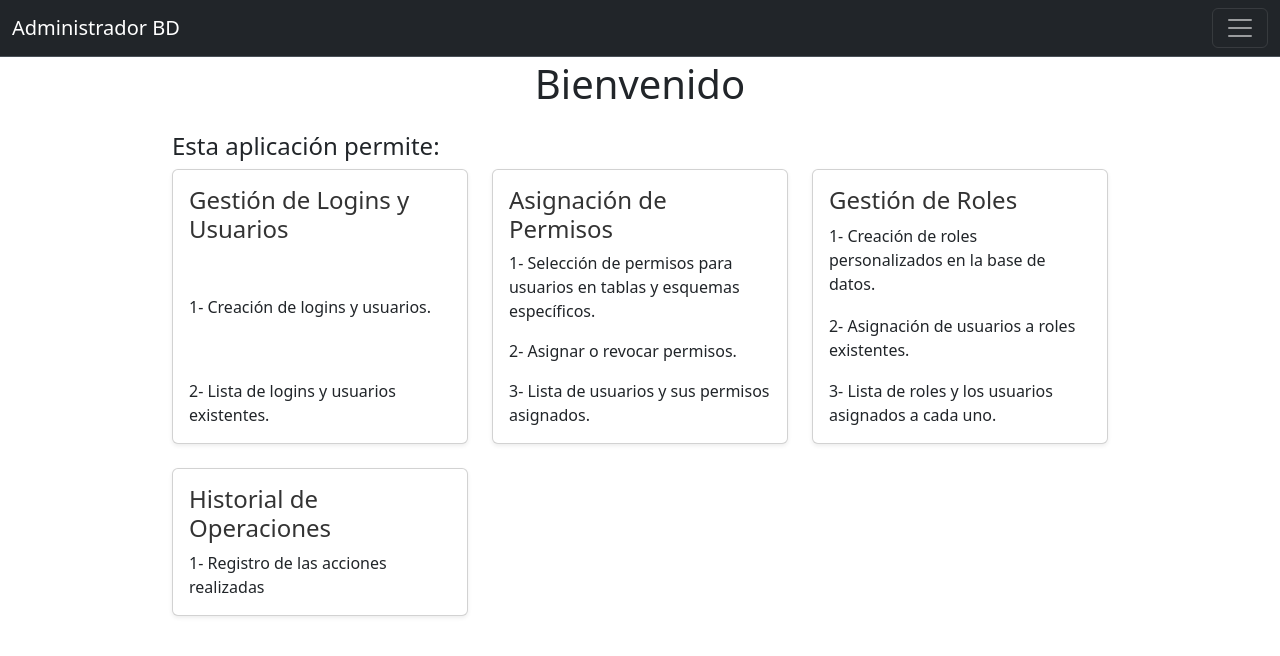
After one commit to Gatito027/Aplicacion_administradorBDs, a Django app: page /gestionusuarios in a window 1280 px wide. The commit adds this page. Shown: the top 656 px of the page. Run offline with Django 5.2, Linux system fonts and the light colour scheme.

Commit message:
Gestion de usuarios y logins inicial

```diff
--- a/aplicacionAdmin/settings.py
+++ b/aplicacionAdmin/settings.py
@@ -79,8 +79,8 @@ DATABASES = {
     'default': {
         'ENGINE': 'mssql',
         'NAME': 'AdminBD',
-        'USER': 'sa',
-        'PASSWORD': 'mimiau',
+        'USER': 'superadmin',
+        'PASSWORD': 'P@ssw0rd123',
         'HOST': 'localhost',
         'PORT': '',
         'OPTIONS': {'driver':'ODBC Driver 17 for SQL Server'}
--- a/aplicacionWeb/templates/layouts/base.html
+++ b/aplicacionWeb/templates/layouts/base.html
@@ -6,6 +6,7 @@
     <title>Administrador de Base de Datos</title>
     <link href="https://cdn.jsdelivr.net/npm/bootstrap@5.3.3/dist/css/bootstrap.min.css" rel="stylesheet">
     <script src="https://cdn.jsdelivr.net/npm/bootstrap@5.3.3/dist/js/bootstrap.bundle.min.js"></script>
+    <script src="https://code.jquery.com/jquery-3.6.0.min.js"></script>
     <style>
         /* Asegúrate de ajustar el margen superior según la altura de la navbar */
         .content {
@@ -29,23 +30,25 @@
                 <div class="offcanvas-body">
                   <ul class="navbar-nav justify-content-end flex-grow-1 pe-3">
                     <li class="nav-item">
-                      <a class="nav-link active" aria-current="page" href="{% url 'crearBdView' %}">Crear una BD</a>
-                    </li>
-                    <li class="nav-item">
-                      <a class="nav-link" href="#">Link</a>
+                      <a class="nav-link" aria-current="page" href="{% url 'crearBdView' %}">Crear una BD</a>
                     </li>
                     <li class="nav-item dropdown">
                       <a class="nav-link dropdown-toggle" href="#" role="button" data-bs-toggle="dropdown" aria-expanded="false">
-                        Dropdown
+                        Administración y creacion de usuarios
                       </a>
                       <ul class="dropdown-menu">
-                        <li><a class="dropdown-item" href="#">Action</a></li>
-                        <li><a class="dropdown-item" href="#">Another action</a></li>
+                        <li><a class="dropdown-item" href="{% url 'gestionUsuarios' %}">Inicio</a></li>
                         <li>
                           <hr class="dropdown-divider">
                         </li>
-                        <li><a class="dropdown-item" href="#">Something else here</a></li>
+                        <li><a class="dropdown-item" href="{% url 'listaUsuarios' %}">Gestión de logins y usuarios</a></li>
+                        <li><a class="dropdown-item" href="#">Asignacion de permisos</a></li>
+                        <li><a class="dropdown-item" href="#">Gestión de roles</a></li>
+                        <li><a class="dropdown-item" href="#">Historial de Operaciones</a></li>
                       </ul>
+                    </li>
+                    <li class="nav-item">
+                      <a class="nav-link" href="#">Backups</a>
                     </li>
                   </ul>
                 </div>
--- /dev/null
+++ b/aplicacionWeb/templates/pages/views/UsuariosInicio.html
@@ -0,0 +1,98 @@
+{% extends 'layouts/base.html' %}
+{% load static %}
+{% block content %}
+
+<div class="container mt-4">
+    <h1 class="text-center mb-4">Bienvenido</h1>
+    <h4>Esta aplicación permite:</h4>
+    <div class="row">
+        <div class="col-md-4 col-sm-6 mb-4">
+            <a class="text-decoration-none" href="{% url 'listaUsuarios' %}">
+                <div class="card h-100 shadow-sm">
+                    <div class="card-body">
+                        <h4 class="card-title">Gestión de Logins y Usuarios</h4>
+                        <p class="card-text">1- Creación de logins y usuarios.</p>
+                        <p class="card-text">2- Lista de logins y usuarios existentes.</p>
+                    </div>
+                </div>
+            </a>
+        </div>
+        <div class="col-md-4 col-sm-6 mb-4">
+            <a class="text-decoration-none" href="#">
+                <div class="card h-100 shadow-sm">
+                    <div class="card-body">
+                        <h4 class="card-title">Asignación de Permisos</h4>
+                        <p class="card-text">1- Selección de permisos para usuarios en tablas y esquemas específicos.
+                        </p>
+                        <p class="card-text">2- Asignar o revocar permisos.</p>
+                        <p class="card-text">3- Lista de usuarios y sus permisos asignados.</p>
+                    </div>
+                </div>
+            </a>
+        </div>
+        <div class="col-md-4 col-sm-6 mb-4">
+            <a class="text-decoration-none" href="#">
+                <div class="card h-100 shadow-sm">
+                    <div class="card-body">
+                        <h4 class="card-title">Gestión de Roles</h4>
+                        <p class="card-text">1- Creación de roles personalizados en la base de datos.</p>
+                        <p class="card-text">2- Asignación de usuarios a roles existentes.</p>
+                        <p class="card-text">3- Lista de roles y los usuarios asignados a cada uno.</p>
+                    </div>
+                </div>
+            </a>
+        </div>
+        <div class="col-md-4 col-sm-6 mb-4">
+            <a class="text-decoration-none" href="#">
+                <div class="card h-100 shadow-sm">
+                    <div class="card-body">
+                        <h4 class="card-title">Historial de Operaciones</h4>
+                        <p class="card-text">1- Registro de las acciones realizadas</p>
+                    </div>
+                </div>
+            </a>
+        </div>
+    </div>
+</div>
+</div>
+
+<style scoped>
+    .container {
+        max-width: 960px;
+    }
+
+    .card-title {
+        font-size: 1.5rem;
+        color: #333;
+    }
+
+    .card-text {
+        font-size: 1rem;
+    }
+
+    .card-body {
+        display: flex;
+        flex-direction: column;
+        justify-content: space-between;
+    }
+
+    .card-img-top {
+        height: 250px;
+        object-fit: cover;
+    }
+
+    .text-muted {
+        color: #6c757d !important;
+    }
+
+    /* Estilos adicionales para el efecto hover */
+    .card:hover {
+        transform: scale(1.05);
+        transition: transform 0.2s;
+    }
+
+    .card:hover .card-title {
+        color: #007bff;
+    }
+</style>
+{% endblock %}
--- a/aplicacionWeb/urls.py
+++ b/aplicacionWeb/urls.py
@@ -4,6 +4,10 @@ from . import views
 
 urlpatterns = [
     path('', views.crearBD, name='crearBdView'),
-    path('/newdatabase', views.ejecutarCreacion, name='crearBd'),
+    path('newdatabase', views.ejecutarCreacion, name='crearBd'),
     path('resultado/<str:message>/', views.mostrar_resultado, name='result_page'),
+    path('gestionusuarios', views.getionUsuarios, name='gestionUsuarios'),
+    path('listausuarios', views.listaUsuarios, name='listaUsuarios'),
+    path('fromularioLogin', views.formularioLogin, name='formularioLogin'),
+    path('ejecutarCrearUsuario', views.CrearLoginUsuarioView, name='ejecutarCrearUsuario'),
 ]
--- a/aplicacionWeb/views.py
+++ b/aplicacionWeb/views.py
@@ -1,6 +1,7 @@
 from django.shortcuts import render, redirect
 from django.db import connection
 from django.http import JsonResponse
+from django.views.decorators.csrf import csrf_exempt
 
 # Create your views here.
 def crearBD(request):
@@ -83,3 +84,54 @@ def ejecutarCreacion(request):
 
 def mostrar_resultado(request, message):
     return render(request, 'pages/Messages/resultado.html', {'message': message})
+
+def getionUsuarios(request):
+    return render(request, 'pages/views/UsuariosInicio.html')
+
+def listaUsuarios(request):
+    try:
+        with connection.cursor() as cursor:
+            cursor.execute("EXEC consultarLoginsUsuarios;")
+            usuarios = cursor.fetchall()
+        return render(request, 'pages/views/LoginsUsuarios.html', {'usuarios':usuarios})
+    except Exception as e:
+        return redirect('result_page', message='Ocurrio un error')
+
+def formularioLogin(request):
+    try:
+        with connection.cursor() as cursor:
+            cursor.execute("SELECT name AS BaseDeDatos FROM sys.databases;")
+            resultado = cursor.fetchall()
+        return render(request, 'pages/Formularios/usuariosLoginsform.html', {'dbs':resultado})
+    except Exception as e:
+        return redirect('result_page', message='Ocurrio un error')
+
+@csrf_exempt
+def CrearLoginUsuarioView(request):
+    if request.method == 'POST':
+        loginName = request.POST.get('loginName')
+        loginPassword = request.POST.get('loginPassword')
+        usuarios = []
+        # Recoger todos los usuarios y bases de datos enviados
+        i = 0
+        while True:
+            userName = request.POST.get(f'userName{i}')
+            bd = request.POST.get(f'bd{i}')
+            if not userName or not bd:
+                break
+            usuarios.append((userName, bd))
+            i += 1
+
+        try:
+            # Ejecutar el procedimiento almacenado para cada usuario
+            for userName, bd in usuarios:
+                with connection.cursor() as cursor:
+                    cursor.execute(
+                        "EXEC CrearLoginYUsuario @loginName=%s, @loginPassword=%s, @userName=%s, @bd=%s",
+                        [loginName, loginPassword, userName, bd]
+                    )
+            return JsonResponse({'status': 'success', 'message': 'Login y usuarios creados exitosamente.'})
+        except Exception as e:
+            return JsonResponse({'status': 'error', 'message': str(e)}, status=400)
+    else:
+        return JsonResponse({'status': 'error', 'message': 'Método no permitido.'}, status=405)
```
Also changed, not shown: aplicacionWeb/templates/pages/Formularios/usuariosLoginsform.html (added, +207 -0 lines), aplicacionWeb/templates/pages/views/LoginsUsuarios.html (added, +26 -0 lines).
